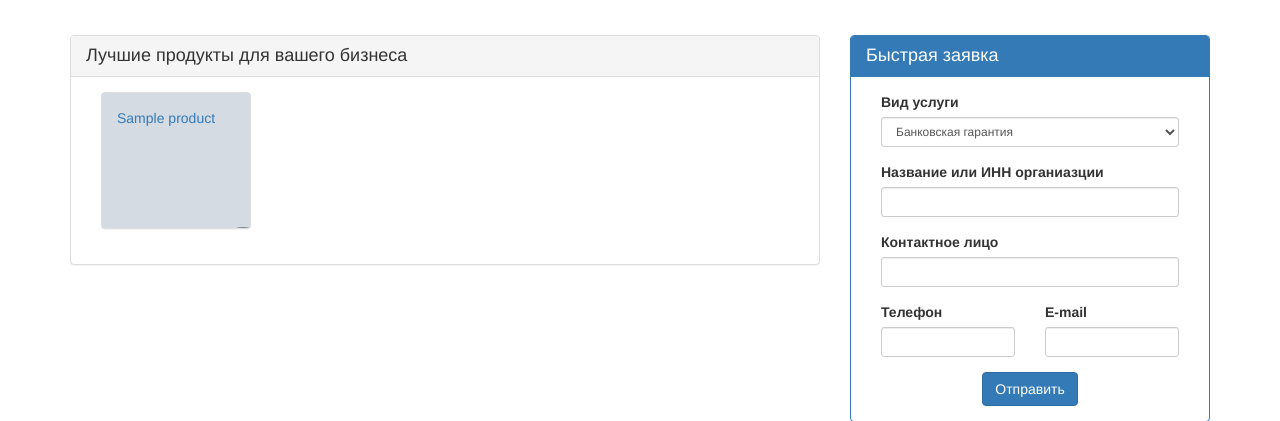
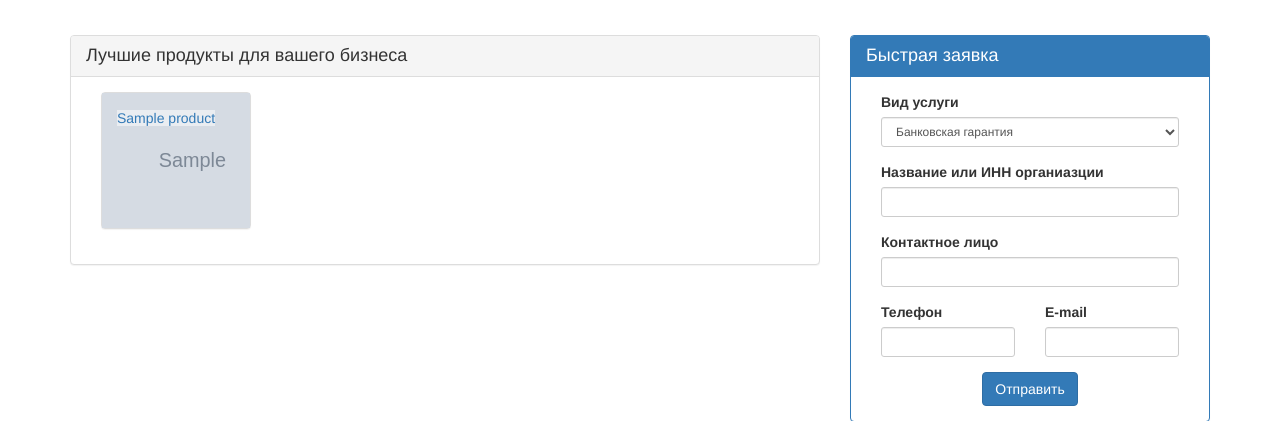
Before and after one commit to access-denied-404/vue-django, a Django app: template marer/templates/marer/index.html in a window 1280 px wide. Shown: the part 153-574 px from the top of the page. Run offline with Django 3.2, Linux system fonts and the light colour scheme; tables that the repository leaves empty hold one stand-in row (values such as "Sample post"); the template is opened without the code that fills it: values that come from a table or form of the project are taken from there, most other values are stand-ins (such as "Sample title", 1, 10 or a date in 2020); grey boxes marked "Sample" are stand-in pictures; some libraries are stand-ins or nearby versions.

Commit message:
fixed index page panels background styles

```diff
--- a/marer/templates/marer/index.html
+++ b/marer/templates/marer/index.html
@@ -24,8 +24,8 @@
                         <div class="col-sm-3">
                             <a href="{% url 'finance_product' product.id %}">
                                 <div class="panel panel-default">
-                                    <div class="panel-body" style="height: 135px; position: relative; background-image: url({{ product.product_icon.url }});">
-                                        <span class="text-center">{{ product.name }}</span>
+                                    <div class="panel-body" style="height: 135px; position: relative; background-image: url({{ product.product_icon.url }}); background-repeat: no-repeat; -webkit-background-size: cover; background-size: cover;">
+                                        <span style="background-color: rgba(255, 255, 255, 0.5);" class="text-center">{{ product.name }}</span>
                                     </div>
                                 </div>
                             </a>
```
